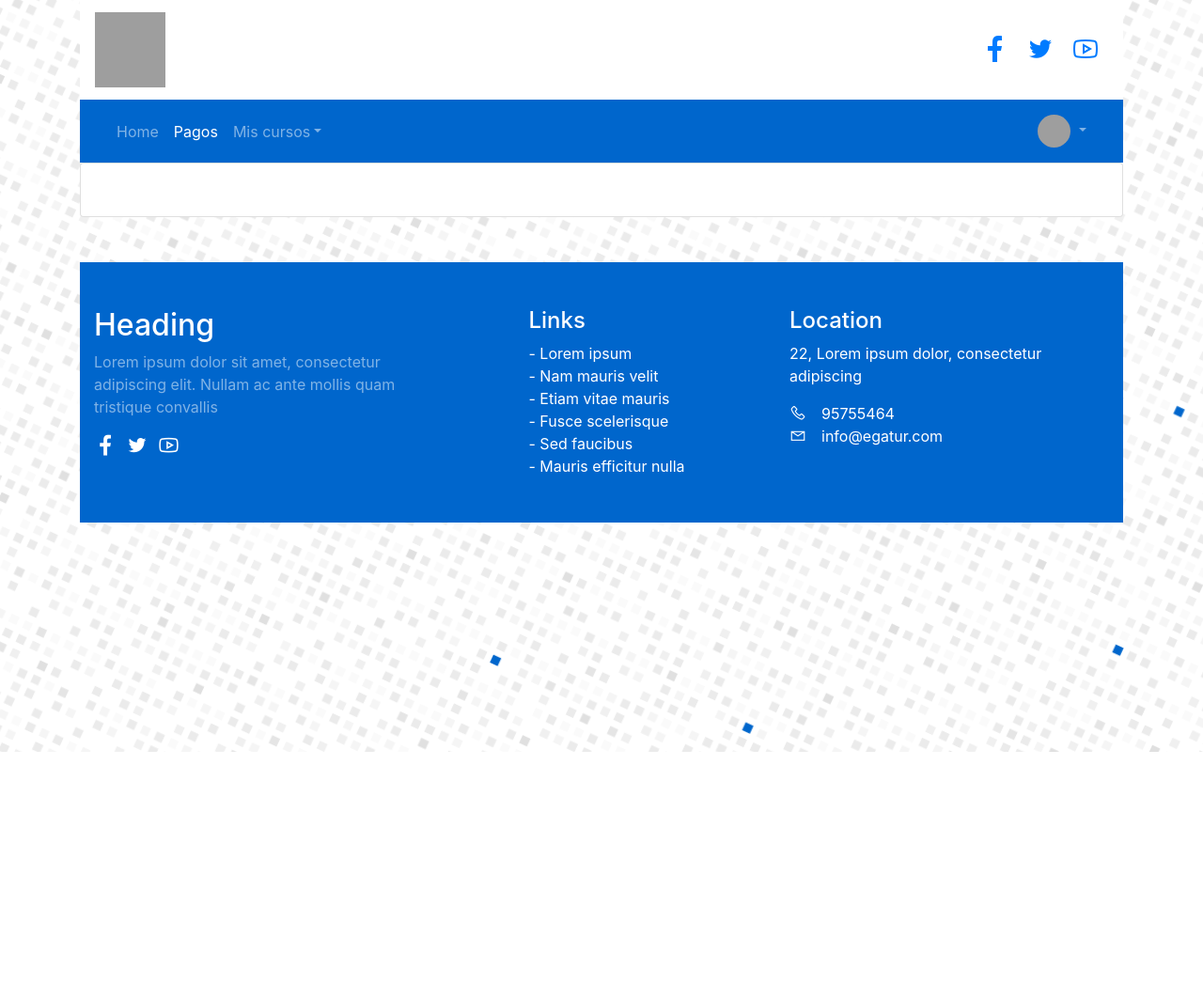
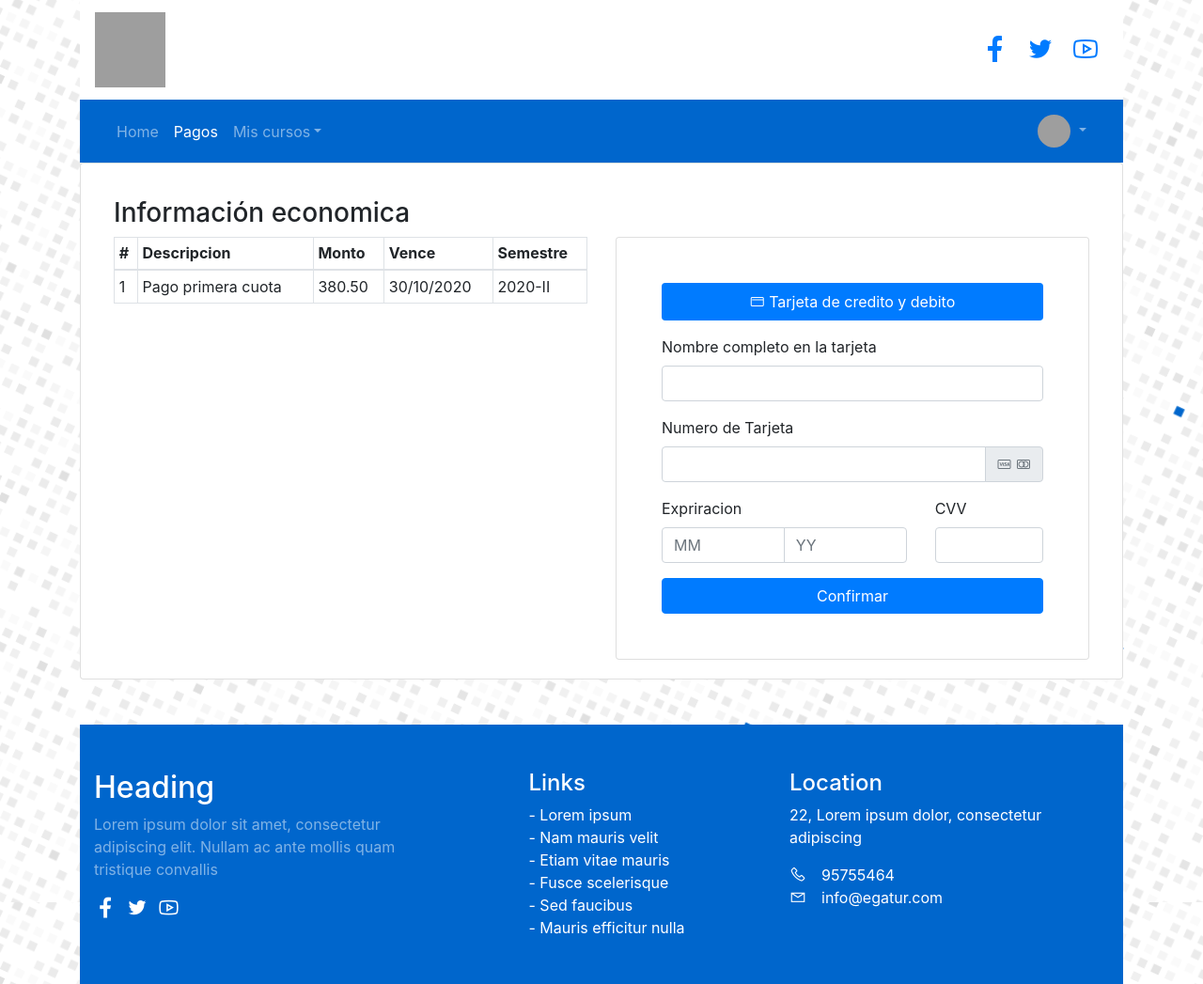
Before and after one commit to Andre-Reinoso/egatur, a plain HTML site: page payments.html in a window 1280 px wide. Shown: the whole page at 94% size. Before the commit the page ends 800 px from the top, so only its background shows below. Drawn offline with nearby package versions, Linux system fonts and the light colour scheme; grey boxes are pictures that could not be loaded.

Commit message:
payments

```diff
--- a/payments.html
+++ b/payments.html
@@ -127,7 +127,90 @@
 			<!-- Start Content -->
 			<div class="card">
 				<div class="card-body">
-					<div class="container mt-3"></div>
+					<div class="container mt-3">
+						<h3>Información economica</h3>
+						<div class="row">
+							<div class="col-md-6">
+								<table class="table table-hover table-bordered table-sm">
+									<thead>
+										<tr>
+											<th>#</th>
+											<th>Descripcion</th>
+											<th>Monto</th>
+											<th>Vence</th>
+											<th>Semestre</th>
+										</tr>
+									</thead>
+									<tbody>
+										<tr>
+											<td>1</td>
+											<td>Pago primera cuota</td>
+											<td>380.50</td>
+											<td>30/10/2020</td>
+											<td>2020-II</td>
+										</tr>
+									</tbody>
+								</table>
+							</div>
+							<div class="col-md-6">
+								<div class="card">
+									<div class="card-body p-5">
+										<ul class="nav bg-light nav-pills rounded nav-fill mb-3" role="tablist">
+											<li class="nav-item">
+												<a class="nav-link active" data-toggle="pill" href="#nav-tab-card">
+													<i class="las la-credit-card"></i> Tarjeta de credito y debito</a
+												>
+											</li>
+										</ul>
+
+										<div class="tab-content">
+											<div class="tab-pane fade show active" id="nav-tab-card">
+												<form role="form">
+													<div class="form-group">
+														<label for="username">Nombre completo en la tarjeta</label>
+														<input type="text" class="form-control" placeholder="" required="" />
+													</div>
+
+													<div class="form-group">
+														<label for="cardNumber">Numero de Tarjeta</label>
+														<div class="input-group">
+															<input type="text" class="form-control"  placeholder="" />
+															<div class="input-group-append">
+																<span class="input-group-text text-muted">
+																	<i class="lab la-cc-visa"></i>
+																	<i class="lab la-cc-mastercard"></i>
+																</span>
+															</div>
+														</div>
+													</div>
+
+													<div class="row">
+														<div class="col-sm-8">
+															<div class="form-group">
+																<label><span class="hidden-xs">Expriracion</span> </label>
+																<div class="input-group">
+																	<input type="number" class="form-control" placeholder="MM" />
+																	<input type="number" class="form-control" placeholder="YY"  />
+																</div>
+															</div>
+														</div>
+														<div class="col-sm-4">
+															<div class="form-group">
+																<label data-toggle="tooltip" title="">CVV </label>
+																<input type="number" class="form-control" required="" />
+															</div>
+														</div>
+													</div>
+
+													<button class="subscribe btn btn-primary btn-block" type="button">Confirmar</button>
+												</form>
+											</div>
+										</div>
+									</div>
+								</div>
+							</div>
+						</div>
+					</div>
 				</div>
 			</div>
 		</div>
```
